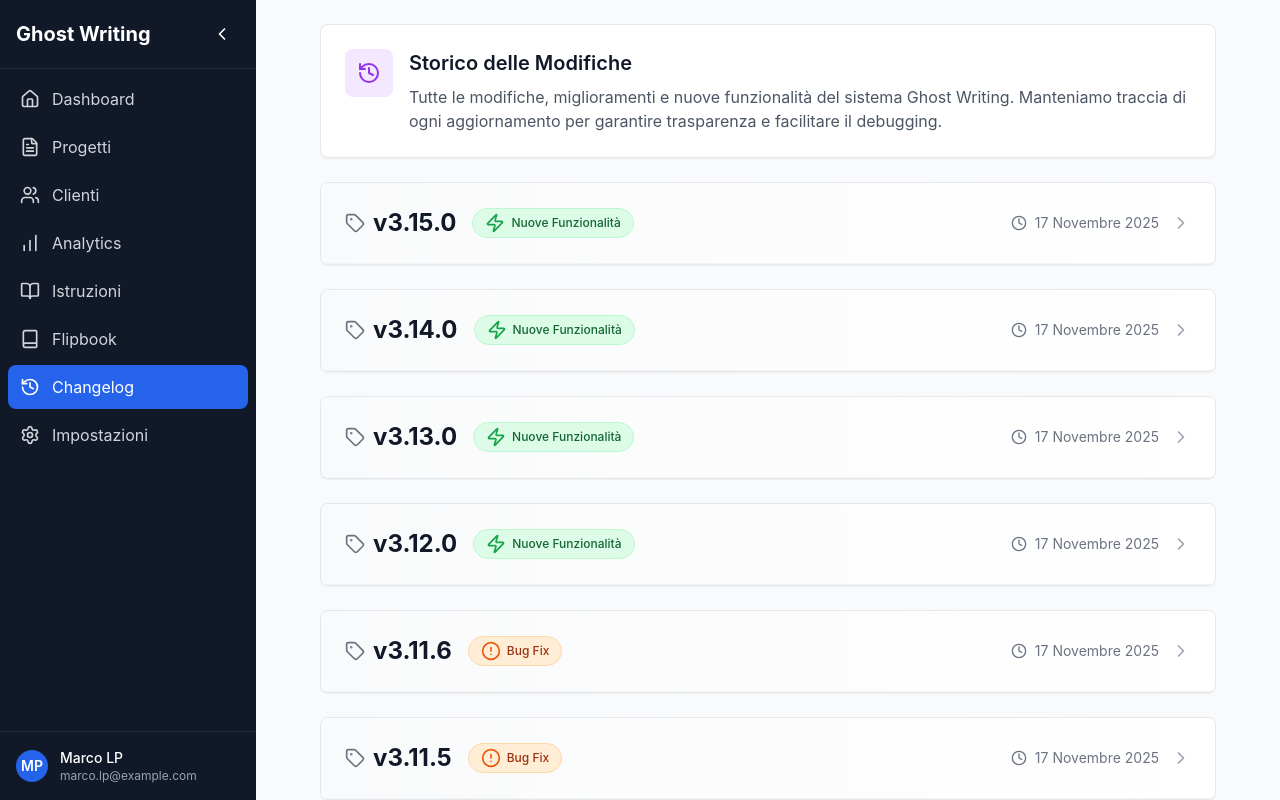
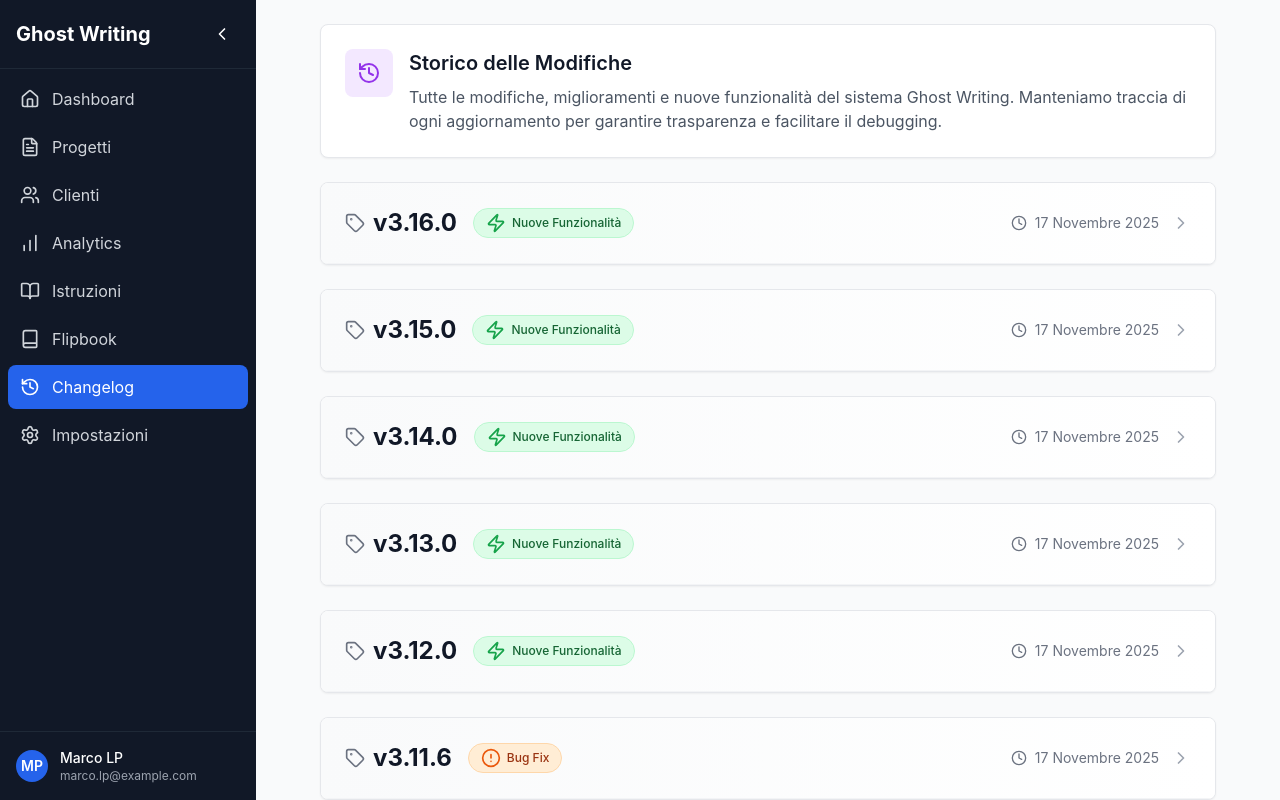
Before and after one commit to MarcoLP1822/gw, a Next.js app: page /changelog in a window 1280 px wide. Built offline with nearby package versions, Linux system fonts and the light colour scheme.

Commit message:
chore: auto-update changelog [skip ci]

```diff
--- a/app/changelog/page.tsx
+++ b/app/changelog/page.tsx
@@ -17,6 +17,26 @@ interface ChangelogEntry {
 }
 
 const changelog: ChangelogEntry[] = [
+    {
+        version: '3.16.0',
+        date: '17 Novembre 2025',
+        type: 'feature',
+        changes: [
+            {
+                category: 'Consistency Check',
+                items: [
+                    'Sincronizzazione outline e consistency report con database',
+                ],
+            },
+            {
+                category: 'Generale',
+                items: [
+                    'Replace console.log with structured logger system',
+                    'Clean up repository: remove obsolete files and scripts',
+                ],
+            }
+        ],
+    },
     {
         version: '3.15.0',
         date: '17 Novembre 2025',
```
